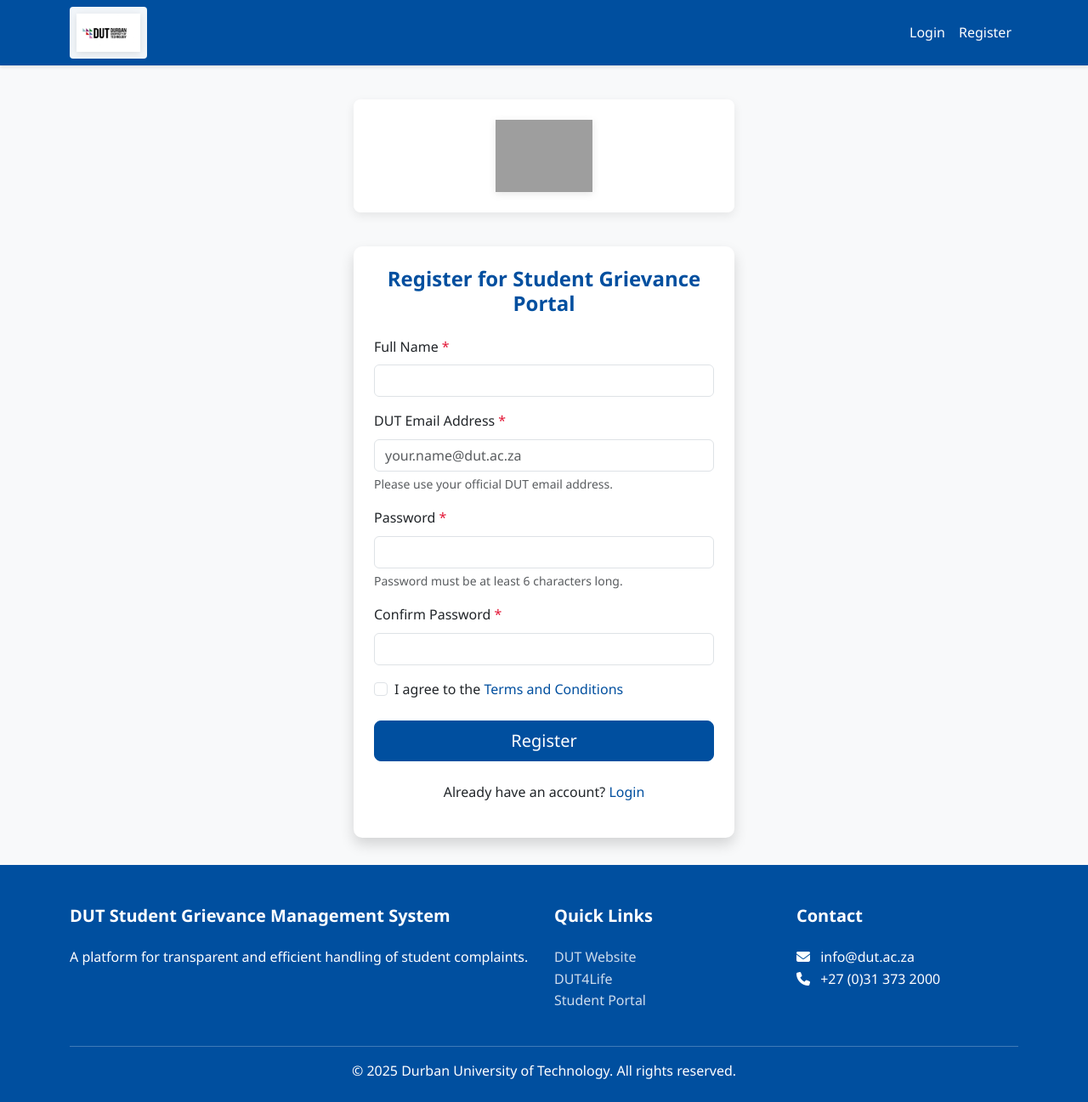
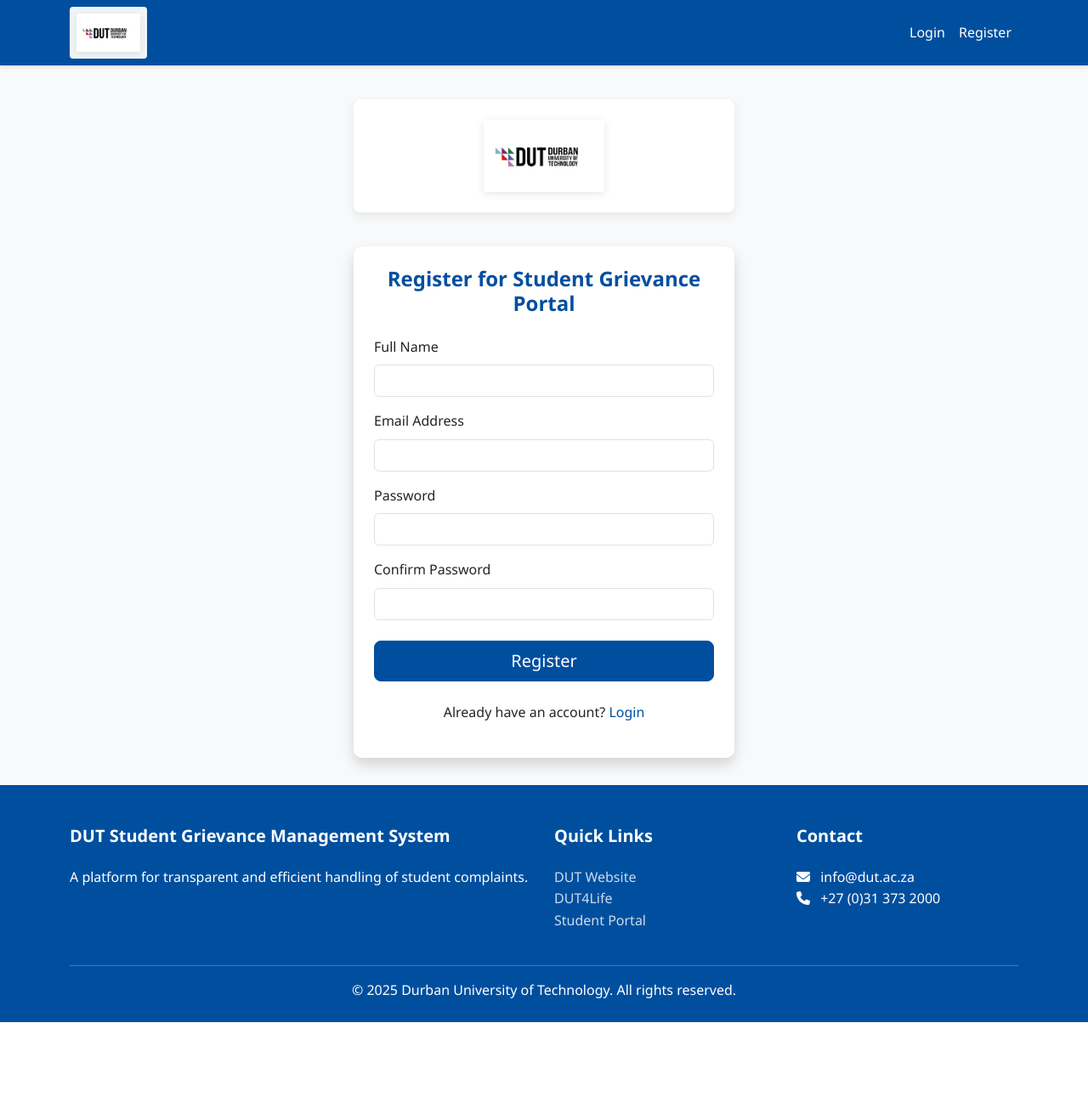
Before and after one commit to thandazanigs55/ComplaintApp, a Flask app: page /auth/register in a window 1280 px wide. Shown: the whole page at 85% size. After the commit the page ends 1203 px from the top, so only its background shows below. Run offline with Flask 3, Linux system fonts and the light colour scheme; grey boxes are pictures that could not be loaded.

Commit message:
Revert registration page to initial state

```diff
--- a/app/templates/auth/register.html
+++ b/app/templates/auth/register.html
@@ -5,7 +5,7 @@
 {% block content %}
 <div class="auth-container">
     <div class="auth-logo">
-        <img src="c:\Users\22023105\Student Grievance Management System\app\static\img\dut_logo.jpg" alt="DUT Logo">
+        <img src="{{ url_for('static', filename='img/dut_logo.jpg') }}" alt="DUT Logo">
     </div>
     <div class="card auth-card">
         <div class="card-body p-4">
@@ -13,32 +13,23 @@
 
             <form method="POST" action="{{ url_for('auth.register') }}">
                 <div class="mb-3">
-                    <label for="full_name" class="form-label required">Full Name</label>
+                    <label for="full_name" class="form-label">Full Name</label>
                     <input type="text" class="form-control" id="full_name" name="full_name" required>
                 </div>
 
                 <div class="mb-3">
-                    <label for="email" class="form-label required">DUT Email Address</label>
-                    <input type="email" class="form-control" id="email" name="email" placeholder="your.name@dut.ac.za" required>
-                    <div class="form-text">Please use your official DUT email address.</div>
+                    <label for="email" class="form-label">Email Address</label>
+                    <input type="email" class="form-control" id="email" name="email" required>
                 </div>
 
                 <div class="mb-3">
-                    <label for="password" class="form-label required">Password</label>
+                    <label for="password" class="form-label">Password</label>
                     <input type="password" class="form-control" id="password" name="password" required>
-                    <div class="form-text">Password must be at least 6 characters long.</div>
                 </div>
 
                 <div class="mb-3">
-                    <label for="confirm_password" class="form-label required">Confirm Password</label>
+                    <label for="confirm_password" class="form-label">Confirm Password</label>
                     <input type="password" class="form-control" id="confirm_password" name="confirm_password" required>
-                </div>
-
-                <div class="mb-3 form-check">
-                    <input type="checkbox" class="form-check-input" id="terms" name="terms" required>
-                    <label class="form-check-label" for="terms">
-                        I agree to the <a href="#" data-bs-toggle="modal" data-bs-target="#termsModal">Terms and Conditions</a>
-                    </label>
                 </div>
 
                 <div class="d-grid gap-2 mt-4">
@@ -48,43 +39,6 @@
 
             <div class="text-center mt-4">
                 <p>Already have an account? <a href="{{ url_for('auth.login') }}">Login</a></p>
-            </div>
-        </div>
-    </div>
-</div>
-
-<!-- Terms and Conditions Modal -->
-<div class="modal fade" id="termsModal" tabindex="-1" aria-labelledby="termsModalLabel" aria-hidden="true">
-    <div class="modal-dialog modal-lg">
-        <div class="modal-content">
-            <div class="modal-header">
-                <h5 class="modal-title" id="termsModalLabel">Terms and Conditions</h5>
-                <button type="button" class="btn-close" data-bs-dismiss="modal" aria-label="Close"></button>
-            </div>
-            <div class="modal-body">
-                <h5>DUT Student Grievance Management System Terms of Use</h5>
-                <p>By using the DUT Student Grievance Management System, you agree to the following terms:</p>
-
-                <h6>1. Account Registration</h6>
-                <p>You must provide accurate and complete information when registering for an account. You are responsible for maintaining the confidentiality of your account credentials.</p>
-
-                <h6>2. Appropriate Use</h6>
-                <p>You agree to use the system for legitimate grievances related to your experience at DUT. Misuse of the system, including false complaints or harassment, may result in disciplinary action.</p>
-
-                <h6>3. Privacy and Confidentiality</h6>
-                <p>Information submitted through the system will be treated confidentially but may be shared with relevant DUT staff members as necessary to address your grievance.</p>
-
-                <h6>4. Communication</h6>
-                <p>By using this system, you consent to receive email notifications regarding your grievances.</p>
-
-                <h6>5. Attachments and Content</h6>
-                <p>You agree not to upload any illegal, harmful, or inappropriate content. DUT reserves the right to remove any content that violates these terms.</p>
-
-                <h6>6. System Availability</h6>
-                <p>DUT will make reasonable efforts to maintain system availability but does not guarantee uninterrupted access.</p>
-            </div>
-            <div class="modal-footer">
-                <button type="button" class="btn btn-primary" data-bs-dismiss="modal">I Understand</button>
             </div>
         </div>
     </div>
```
